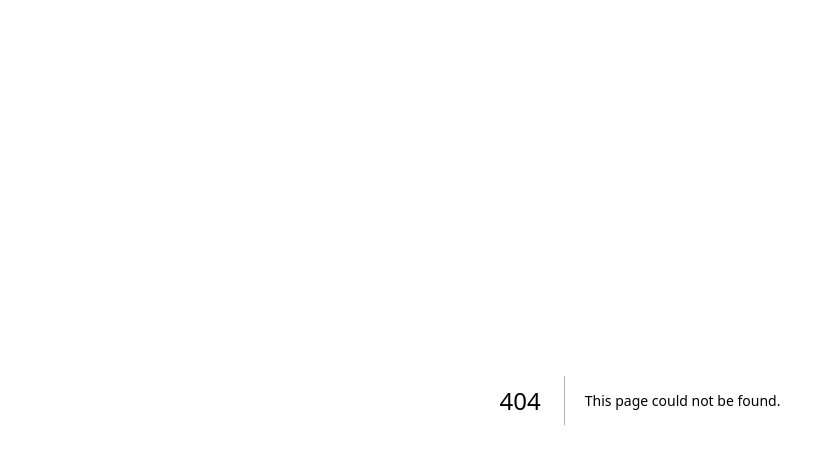
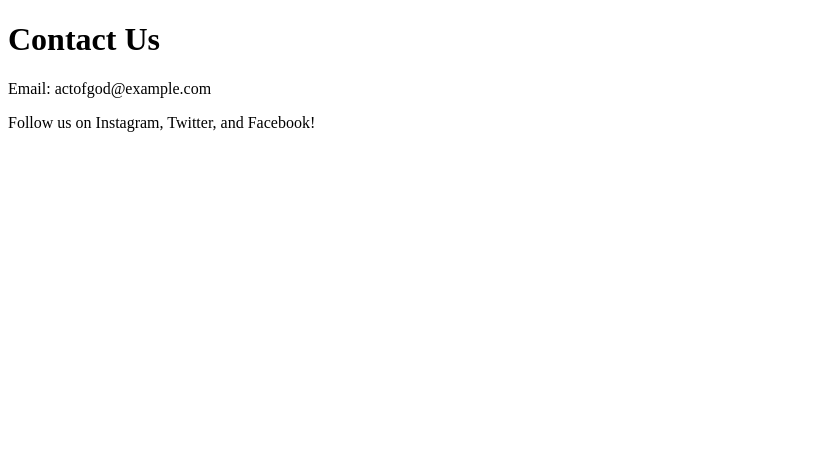
Before and after one commit to CMS209/Act-Of-God, a Next.js app: page /contact in a window 1280 px wide. Before the commit this address had no page. Shown: the top 464 px of the page, without its empty margins (0-835 px from the left). Built offline with nearby package versions, Linux system fonts and the light colour scheme.

Commit message:
Create contact.js

```diff
--- /dev/null
+++ b/pages/contact.js
@@ -0,0 +1,13 @@
+import React from 'react';
+
+const Contact = () => {
+  return (
+    <div>
+      <h1>Contact Us</h1>
+      <p>Email: actofgod@example.com</p>
+      <p>Follow us on Instagram, Twitter, and Facebook!</p>
+    </div>
+  );
+};
+
+export default Contact;
```
